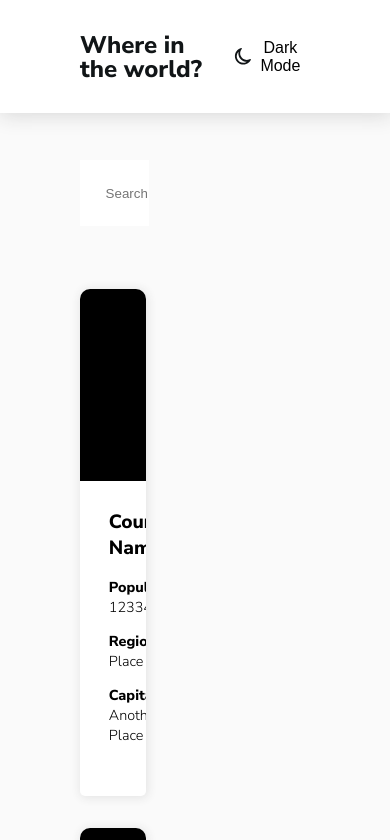
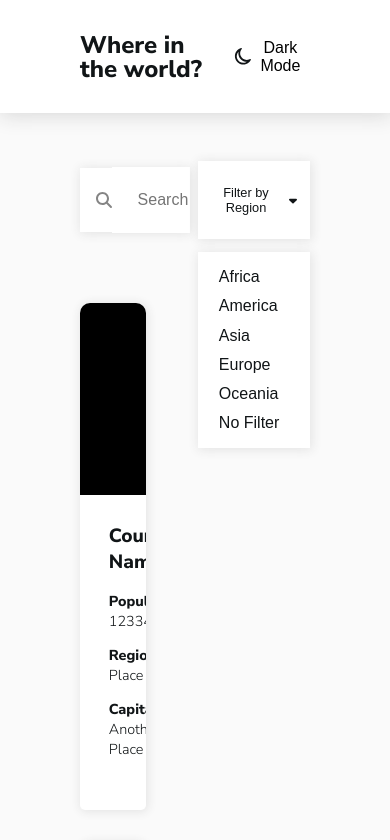
Before and after one commit to KiburYoseph/REST_API-Coutries-listing-app, a React (Vite) app: page / in a window 390 px wide. Shown: the top 840 px of the page. Built offline with nearby package versions, Linux system fonts and the light colour scheme.

Commit message:
Full menu Functional And Responsive

```diff
--- a/src/Components/Content.css
+++ b/src/Components/Content.css
@@ -1,17 +1,27 @@
 .menuSection {
     display: flex;
-    justify-content: flex-start;
+    justify-content: space-between;
     align-items: center;
     padding: 3rem 5rem;
+    gap: 2rem;
 }
 
 .search {
-    background-color: black;
+    background-color: white;
     width: 30%;
     height: 4rem;
     display: flex;
     justify-content: flex-end;
     align-items: center;
+    padding-left: 1rem;
+    box-shadow: 1px 1px 10px 1px rgb(228, 228, 228);
+
+}
+
+@media (max-width: 1280px) {
+    .search {
+        width: 50%;
+    }
 }
 
 .search > input {
@@ -19,11 +29,19 @@
     height: 100%;
     border: none;
     padding-left: 1.6rem;
+    font-size: 1rem;
+    color: #111517;
 }
+
+.search > input:focus {
+    outline: none;
+}
+
 
 .listSection {
     width: 100%;
     padding: 0rem 5rem 0rem 5rem;
+    color: #111517;
 }
 
 .listSection > li {
@@ -54,3 +72,70 @@
 .countryInfo > p {
     font-size: 0.9rem;
 }
+
+.dropDownBtn {
+    background-color: white;
+    border: none;
+    padding: 1.5rem;
+    display: flex;
+    justify-content: center;
+    align-items: center;
+    gap: 2.7rem;
+    font-size: 1rem;
+    color: hsl(200, 15%, 8%);
+    cursor: pointer;
+    position: relative;
+    box-shadow: 1px 1px 10px 1px rgb(228, 228, 228);
+}
+
+@media (max-width: 710px) {
+    .dropDownBtn {
+        padding: 1.5rem 0.8rem 1.5rem  0.8rem;
+        font-size: 0.8rem;
+        gap: 0.5rem;
+    }
+
+    .menuSection {
+        gap: 0.5rem;
+    }
+}
+
+.dropDownMenu {
+    display: flex;
+    flex-direction: column;
+    justify-content: center;
+    align-items: flex-start;
+    gap: 0.7rem;
+    position: absolute;
+    width: 100%;
+    background-color: white;
+    padding: 0px;
+    padding-top: 1rem;
+    padding-bottom: 1rem;
+    top: 100%;
+    box-shadow: 1px 1px 10px 1px rgb(228, 228, 228);
+
+}
+
+.dropDownMenu > li {
+    display: flex;
+    justify-content: flex-start;
+    align-items: center;
+    list-style: none;
+    font-size: 1rem;
+    padding-left: 1.3rem;
+    width: 91%;
+    transition: 100ms;
+}
+
+.dropDownMenu > li:hover {
+    font-size: 1.1rem;
+}
+
+.caretDown {
+    transition: 200ms;
+}
+
+.rotatetrue {
+    transform: rotate(180deg);
+}
--- a/src/Components/Content.jsx
+++ b/src/Components/Content.jsx
@@ -1,16 +1,35 @@
 import '../Components/Content.css';
+import { FontAwesomeIcon } from '@fortawesome/react-fontawesome'
+import { faMagnifyingGlass } from '@fortawesome/free-solid-svg-icons'
+import { faCaretDown } from '@fortawesome/free-solid-svg-icons'
 import { useState } from 'react';
 
 const Content = () => {
 
     const [searchTerm, setSearchTerm] = useState('')
+    const [menuState, setMenuState] = useState(true)
+    const [filterState, setFilterState] = useState('none')
 
     return (
         <>
             <section className='menuSection'>
                 <div className='search'>
+                <FontAwesomeIcon icon={faMagnifyingGlass} style={{color: "hsl(0, 0%, 52%)"}} className='magnifyingGlass'/>
                     <input value={searchTerm} onChange={(e) => setSearchTerm(e.target.value )} placeholder='Search for a country...' />
                 </div>
+                <button className='dropDownBtn' onClick={() => setMenuState(!menuState)}>{(filterState == 'none') ?  "Filter by Region" : filterState}<FontAwesomeIcon icon={faCaretDown} style={{color: "#111517"}} className={`caretDown rotate${!menuState}`}/>
+                { menuState ?
+                <ul className='dropDownMenu'>
+                        <li onClick={() => setFilterState('Africa')}>Africa</li>
+                        <li onClick={() => setFilterState('America')}>America</li>
+                        <li onClick={() => setFilterState('Asia')}>Asia</li>
+                        <li onClick={() => setFilterState('Europe')}>Europe</li>
+                        <li onClick={() => setFilterState('Oceania')}>Oceania</li>
+                        <li onClick={() => setFilterState('none')}>No Filter</li>
+                </ul>
+                    : null}
+
+                </button>
             </section>
 
             <ul className='listSection'>
```
